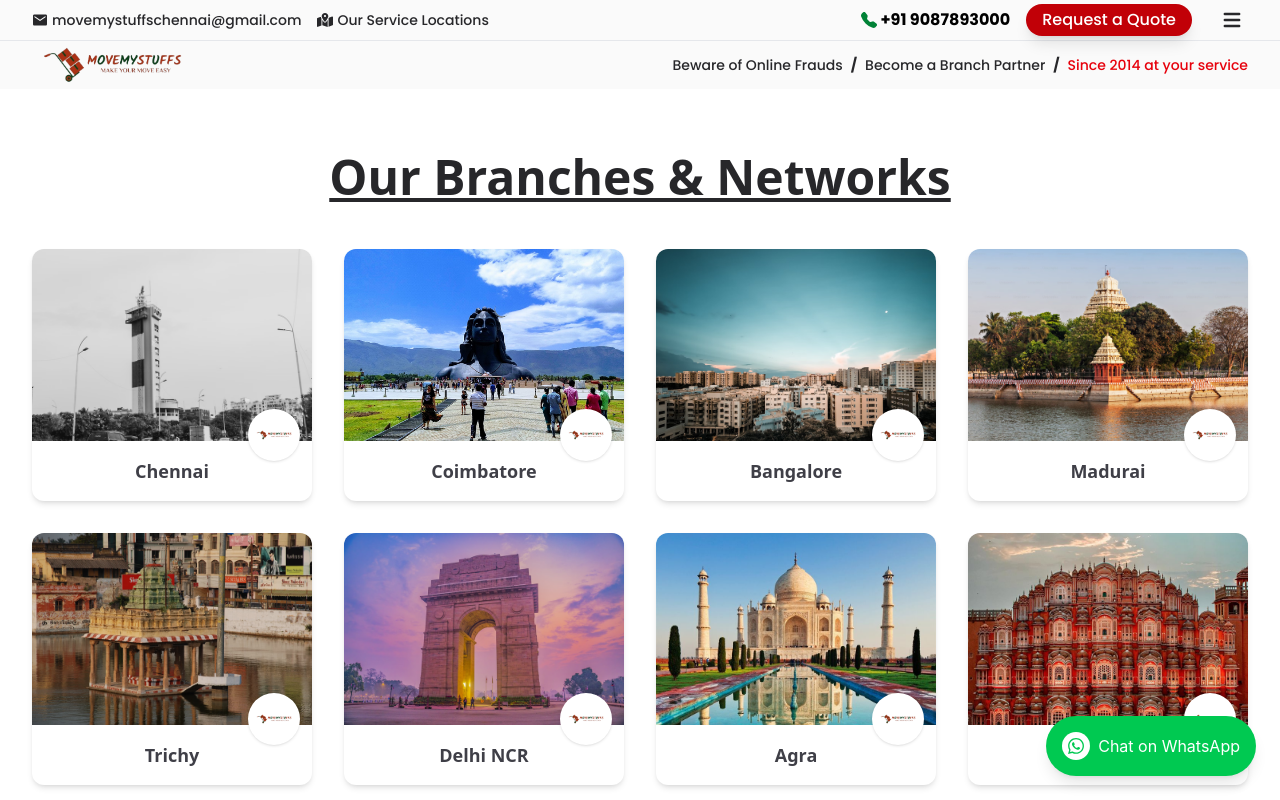
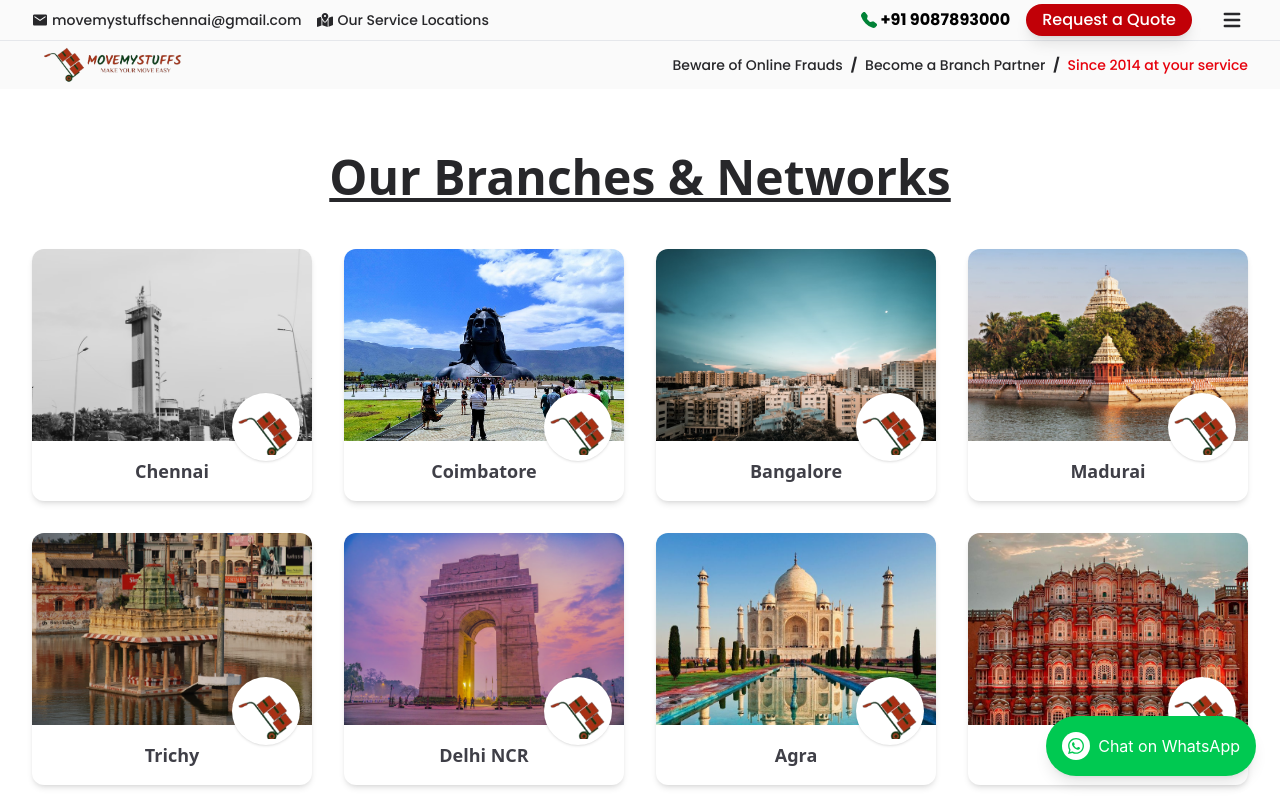
Before and after one commit to ramasubramanian6/p-mm, a React (Vite) app: page /mainbranches in a window 1280 px wide. Shown: the top 800 px of the page. Built offline with nearby package versions, Linux system fonts and the light colour scheme.

Commit message:
Some update

```diff
--- a/src/pages/Beaware.jsx
+++ b/src/pages/Beaware.jsx
@@ -91,7 +91,7 @@ const ArticlePage = () => {
         <p className="mb-6 text-gray-700 text-base sm:text-lg leading-relaxed">
           Like us, we advise clients to compare services, obtain quotes from several businesses, and make sure all fees are disclosed in detail.
         </p>
-        <a className="flex justify-end " href="https://youtu.be/gESHWPbFrvk?si=6lJY4840fLxQTvgz&t=60" target="_blank" rel="noopener noreferrer">.</a>
+        <a className="flex justify-end text-white " href="https://youtu.be/gESHWPbFrvk?si=6lJY4840fLxQTvgz&t=60" target="_blank" rel="noopener noreferrer">.</a>
       </div>
     </div>
   );
--- a/src/pages/HomeAbout.jsx
+++ b/src/pages/HomeAbout.jsx
@@ -3,7 +3,7 @@ import { motion } from "framer-motion";
 import { useNavigate } from "react-router-dom";
 import { useDispatch } from "react-redux";
 import { setFormData } from "./redux/formSlice";
-import logo from "../assets/New folder/icon.png";
+import logo from "../assets/New folder/i.png";
 
 // Branch Images
 import chennai from "../assets/chennai.png";
@@ -77,8 +77,8 @@ const HomeAbout = () => {
             />
 
             {/* Logo at bottom-right */}
-            <div className="absolute bottom-10 right-3 bg-white p-1.5 rounded-full shadow">
-              <img src={logo} alt="Logo" className="w-10 h-10 object-contain" />
+            <div className="absolute bottom-10 right-3 bg-white p-1.5  rounded-full shadow">
+              <img src={logo} alt="Logo" className="w-14 h-14  object-cover" />
             </div>
 
             <div className="p-4 text-center text-lg font-semibold text-zinc-700">
--- a/src/pages/WorkProcess.jsx
+++ b/src/pages/WorkProcess.jsx
@@ -43,7 +43,7 @@ const WorkProcess = () => {
     <section className="bg-white py-16 px-4 mt-10 sm:px-10 md:px-20 shadow-2xl">
       {/* Header */}
       <div className="text-center mb-12">
-        <h4 className="text-sm text-yellow-500 font-bold tracking-wide uppercase mb-2">
+        <h4 className="text-5xl text-yellow-500 font-bold tracking-wide uppercase mb-2">
           How We Work
         </h4>
         <h2 className="text-3xl md:text-5xl font-bold">
--- a/src/router/Router.jsx
+++ b/src/router/Router.jsx
@@ -42,6 +42,7 @@ function Router() {
       <Route path="/becameoneofus" element={<Becameone/>}/>
       <Route path="/beaware" element={<Beaware/>}/>
       <Route path="/warehouse" element={<WarehouseService/>}/>
+      <Route path="*" element={<Home />} />
 
     </Routes>
   );
```
Also changed, not shown: src/assets/New folder/i.png (added).
